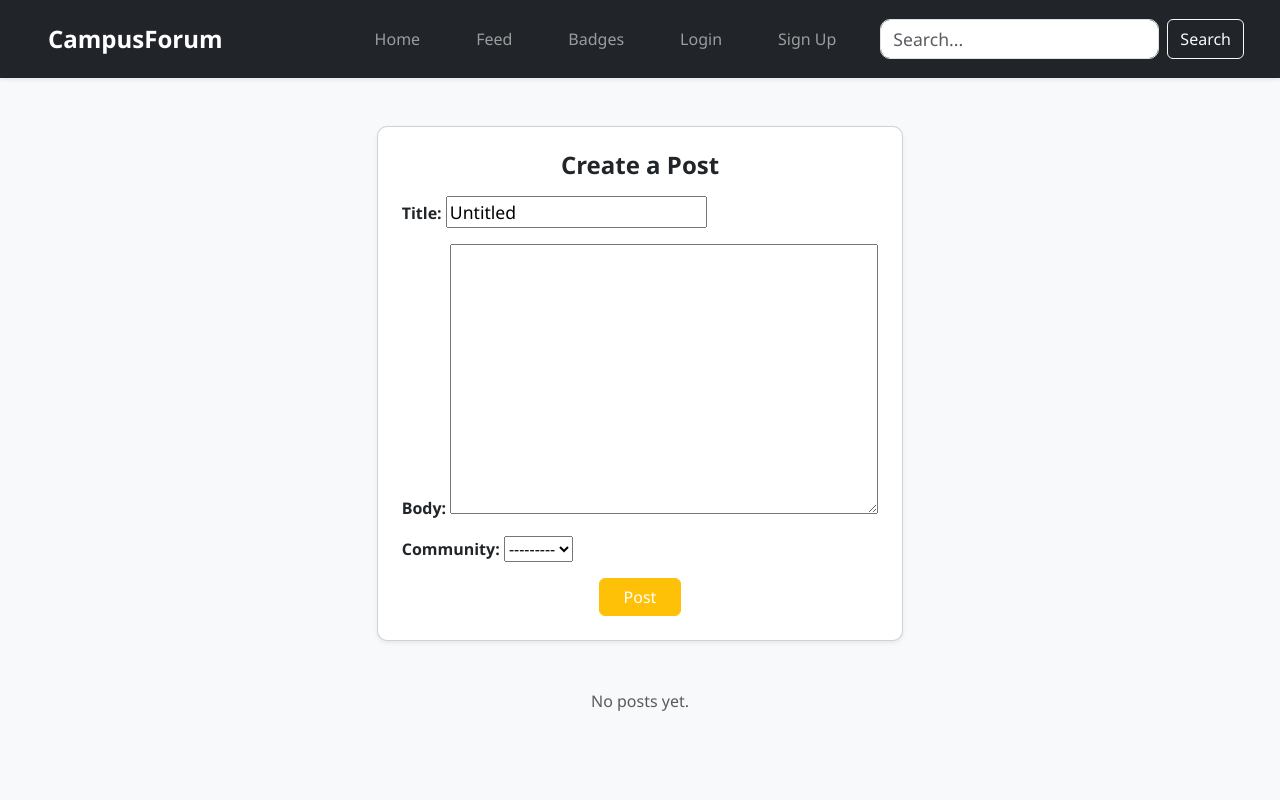
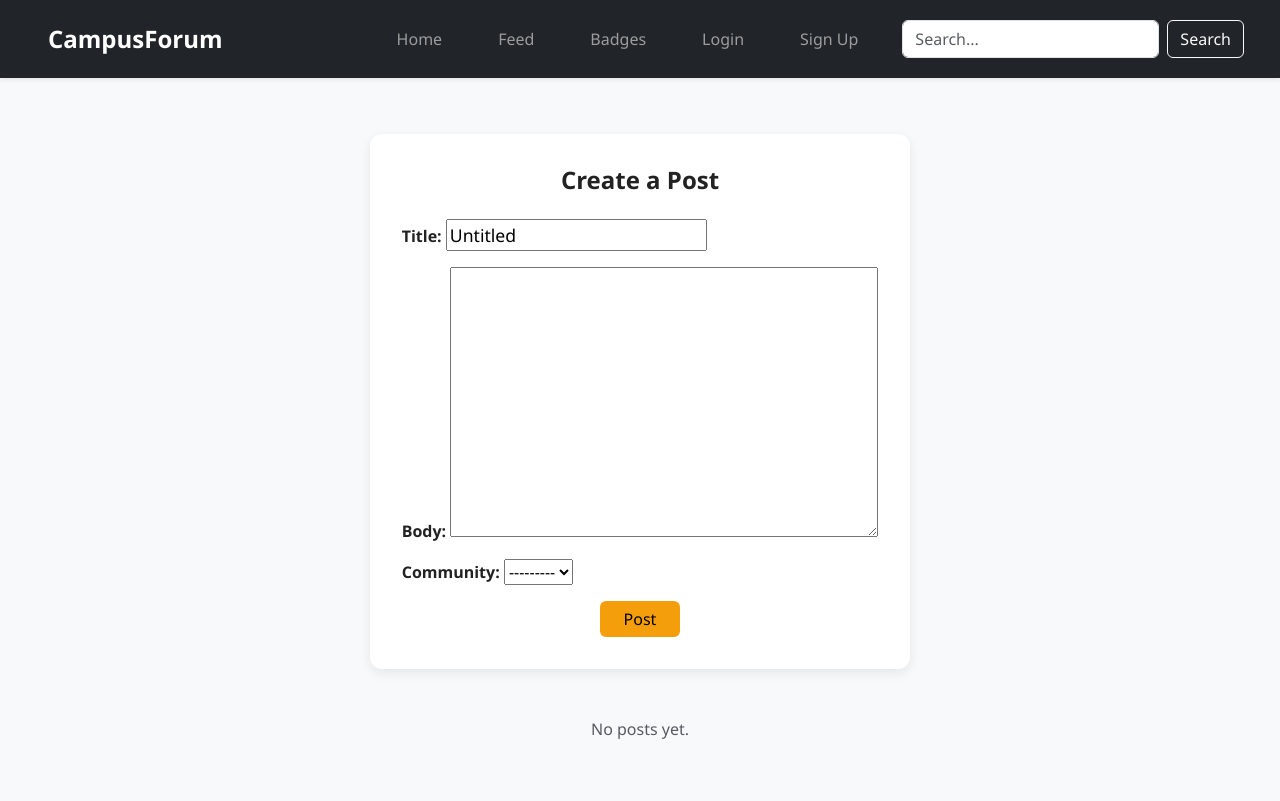
Before and after one commit to mario14guajardo/django-app, a Django app: page /feed/ in a window 1280 px wide. Before the commit the page ends 711 px from the top, so only its background shows below. Run offline with Django 5.2, Linux system fonts and the light colour scheme; data that the repository does not hold is empty.

Commit message:
Update feed.html

```diff
--- a/myapp/templates/myapp/feed.html
+++ b/myapp/templates/myapp/feed.html
@@ -2,75 +2,113 @@
 {% block title %}Home Feed{% endblock %}
 {% block content %}
 
-
 <style>
-    /* Main container */
+/* --- Main Feed Container --- */
 .feed-container {
     max-width: 1100px;
+    margin: 2rem auto;
+    padding: 0 1rem;
+}
+
+/* --- Post Form Card --- */
+.post-form-card {
+    max-width: 900px;
+    margin: 0 auto 3rem auto;
+    border-radius: 12px;
+    box-shadow: 0 4px 12px rgba(0, 0, 0, 0.08);
+    padding: 2rem;
+    background-color: #ffffff;
+}
+
+/* --- Posts Wrapper --- */
+.posts-wrapper {
+    max-width: 900px;
     margin: 0 auto;
 }
 
-    /* Wider centered post form */
-    .post-form-card {
-        max-width: 900px;
-        margin: 0 auto;
-        border-radius: 12px !important;
+/* --- Post Card --- */
+.card {
+    border-radius: 10px;
+    box-shadow: 0 2px 8px rgba(0, 0, 0, 0.06);
+    padding: 1.8rem;
+    background-color: #fff;
 }
 
-    /* Posts container - FORCE CENTER & STACK */
-    .posts-wrapper {
-        max-width: 900px;
-        margin: 0 auto !important;
-        display: block;
-    }
-
-    /* Sharper form look */
-    .card, .form-control {
-        border-radius: 10px !important;
-    }
+/* --- Form Styling --- */
 input, textarea {
-        font-size: 1.1rem !important;
+    font-size: 1.1rem;
     font-weight: 500;
 }
 label {
     font-weight: 600;
 }
+
+/* --- Buttons --- */
+.btn-warning {
+    background-color: #f59e0b;
+    border: none;
+}
+.btn-warning:hover {
+    background-color: #d97706;
+}
+
+/* --- Text Styling --- */
+.post-author a {
+    text-decoration: none;
+    color: #1f2937;
+}
+.post-author a:hover {
+    text-decoration: underline;
+}
+.post-title {
+    margin-top: 0.5rem;
+    margin-bottom: 1rem;
+    font-weight: 600;
+    text-align: center;
+    color: #111827;
+}
+.post-body {
+    font-size: 1.05rem;
+    line-height: 1.6;
+}
+.post-meta {
+    font-size: 0.85rem;
+    color: #6b7280;
+}
 </style>
 
-<div class="feed-container mt-4">
+<div class="feed-container">
 
-    <!-- POST FORM -->
-    <div class="card p-4 mb-5 shadow-sm post-form-card">
-        <h4 class="fw-bold text-center mb-3">Create a Post</h4>
+    <!-- CREATE POST FORM -->
+    <div class="post-form-card">
+        <h4 class="fw-bold text-center mb-4">Create a Post</h4>
 
         <form method="POST" action="{% url 'create_post' %}">
             {% csrf_token %}
             {{ form.as_p }}
-
             <div class="text-center mt-3">
-                <button type="submit" class="btn btn-warning text-white px-4">
+                <button type="submit" class="btn btn-warning px-4">
                     Post
                 </button>
             </div>
         </form>
     </div>
 
-    <!-- POSTS LIST UNDER FORM -->
+    <!-- POSTS LIST -->
     <div class="posts-wrapper">
         {% for post in posts %}
-            <div class="card p-4 mb-4 shadow-sm">
-                <p class="fw-bold mb-1 text-center">
-                    <a href="{% url 'user_profile' post.author.username %}"
-                       class="text-dark text-decoration-none">
+            <div class="card mb-4">
+                <p class="post-author fw-bold mb-1 text-center">
+                    <a href="{% url 'user_profile' post.author.username %}">
                         {{ post.author.username }}
                     </a>
                 </p>
 
-                <h5 class="text-center">{{ post.title }}</h5>
+                <h5 class="post-title">{{ post.title }}</h5>
 
-                <p class="mt-2">{{ post.body }}</p>
+                <p class="post-body">{{ post.body }}</p>
 
-                <small class="text-muted d-block text-end">
+                <small class="post-meta d-block text-end">
                     {{ post.created_at|date:"M d, Y h:i A" }}
                 </small>
             </div>
```
Lines whose indentation alone changed are shown as unchanged.
